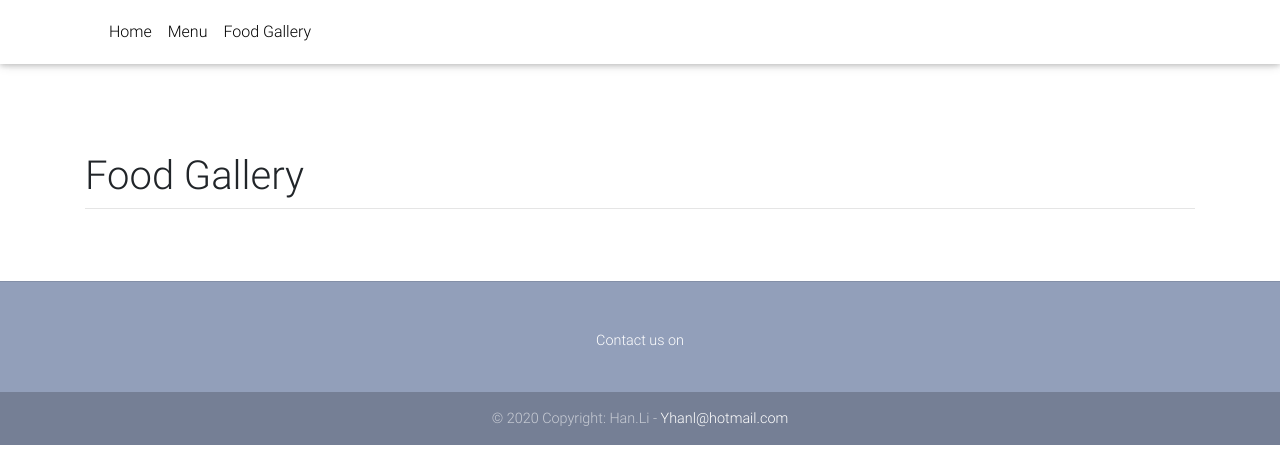
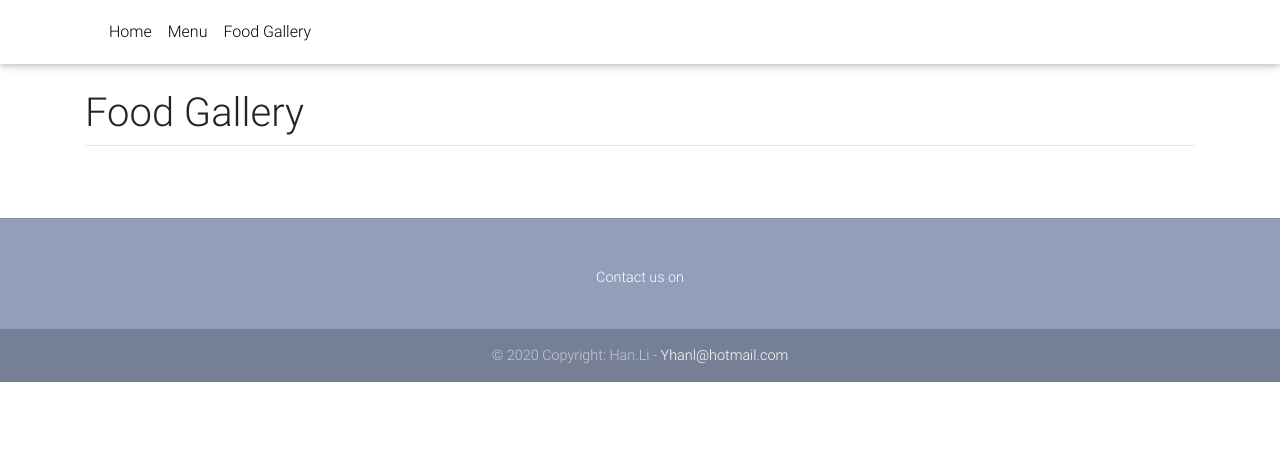
Before and after one commit to Yhanli/RestaurantSite, a Django app: template templates/gallery.html in a window 1280 px wide. Shown: the top 457 px of the page. Run offline with Django 3.2, Linux system fonts and the light colour scheme; the template is opened without the code that fills it, so the values that code supplies are empty; some libraries are stand-ins or nearby versions.

Commit message:
fix gallery top block

```diff
--- a/templates/gallery.html
+++ b/templates/gallery.html
@@ -1,12 +1,10 @@
 {% extends "base.html" %}
 
 {% block content %}
-    <section style="padding-top: 10%">
+    <section style="padding-top: 65px">
         <div class="container" >
             <h1 class="font-weight-light text-center text-lg-left mt-4 mb-0">Food Gallery</h1>
-
             <hr class="mt-2 mb-5">
-
             <div class="row text-center text-lg-left">
                 {% if gallery %}
                     {%  for image in gallery %}
```
